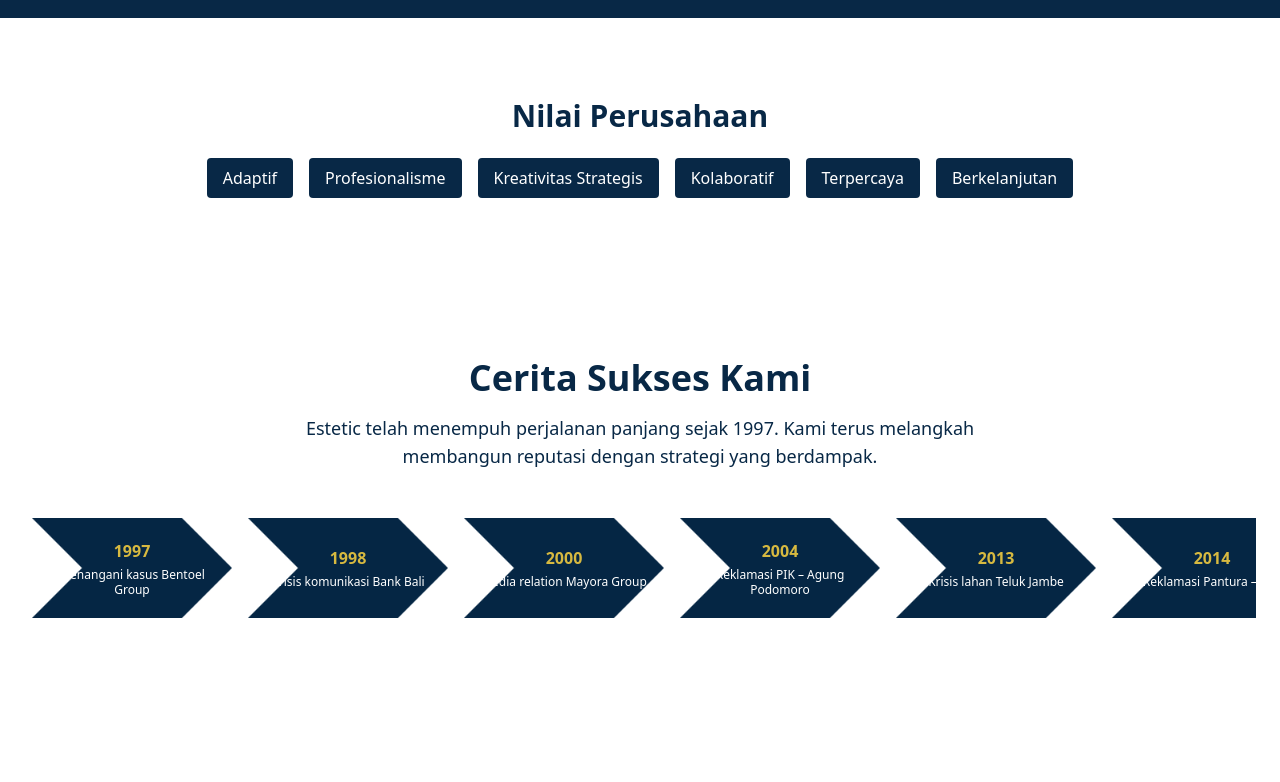
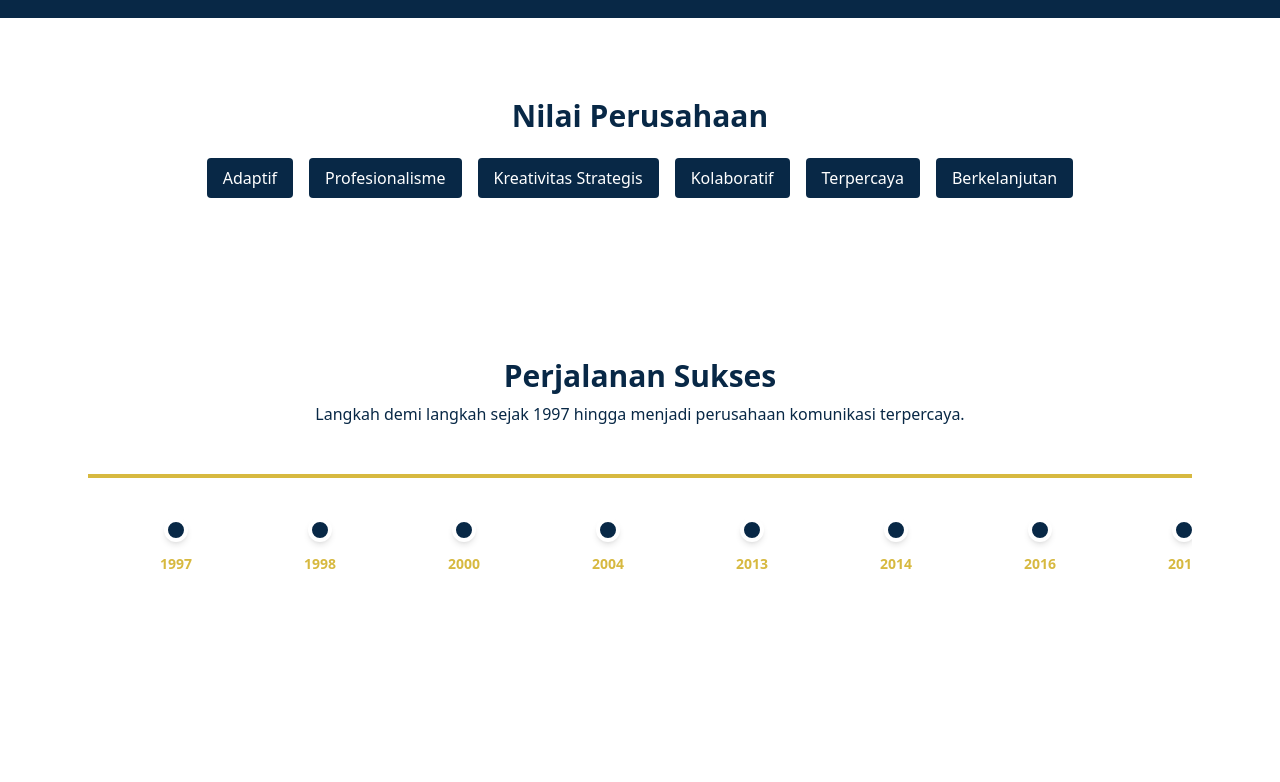
Before and after one commit to ProfAdri90/estetic-dinamis, a Next.js app: page / in a window 1280 px wide. Shown: the part 2000-2782 px from the top of the page. Built offline with nearby package versions, Linux system fonts and the light colour scheme.

Commit message:
Update index.js

```diff
--- a/pages/index.js
+++ b/pages/index.js
@@ -460,111 +460,31 @@ useEffect(() => {
   </div>
 </section>
 <section id="sukses" className="bg-white text-[#082846] py-20">
-  <div className="max-w-7xl mx-auto px-6 space-y-12">
+  <div className="max-w-6xl mx-auto px-6 text-center space-y-12">
 
-    {/* Judul dan Narasi */}
-    <div className="text-center space-y-4">
-      <h3 className="text-3xl md:text-4xl font-bold">
-        {lang === 'id' ? 'Cerita Sukses Kami' : 'Our Success Journey'}
-      </h3>
-      <p className="max-w-3xl mx-auto text-base md:text-lg leading-relaxed">
+    {/* Title & Desc */}
+    <div>
+      <h3 className="text-3xl font-bold">{lang === 'id' ? 'Perjalanan Sukses' : 'Success Journey'}</h3>
+      <p className="max-w-3xl mx-auto text-base mt-2">
         {lang === 'id'
-          ? 'Estetic telah menempuh perjalanan panjang sejak 1997. Kami terus melangkah membangun reputasi dengan strategi yang berdampak.'
-          : 'Since 1997, Estetic has been on a long journey. We keep building reputation through impactful strategies.'}
+          ? 'Langkah demi langkah sejak 1997 hingga menjadi perusahaan komunikasi terpercaya.'
+          : 'Step by step since 1997 to becoming a trusted communication firm.'}
       </p>
     </div>
 
-    {/* Arrow Timeline */}
-    <div className="overflow-x-auto">
-      <div className="flex gap-4 min-w-max px-2">
-        {[
-          {
-            year: 1997,
-            id: "Menangani kasus Bentoel Group",
-            en: "Handled Bentoel Group case",
-          },
-          {
-            year: 1998,
-            id: "Krisis komunikasi Bank Bali",
-            en: "Bank Bali communication crisis",
-          },
-          {
-            year: 2000,
-            id: "Media relation Mayora Group",
-            en: "Handled Mayora Group's media relations",
-          },
-          {
-            year: 2004,
-            id: "Reklamasi PIK – Agung Podomoro",
-            en: "Reclamation PIK – Agung Podomoro",
-          },
-          {
-            year: 2013,
-            id: "Krisis lahan Teluk Jambe",
-            en: "Teluk Jambe land crisis",
-          },
-          {
-            year: 2014,
-            id: "Reklamasi Pantura – APL",
-            en: "North Coast Reclamation – APL",
-          },
-          {
-            year: 2016,
-            id: "Serah terima Antasari 45",
-            en: "Handover of Antasari 45 apartments",
-          },
-          {
-            year: 2019,
-            id: "Recovery Saigon Delight",
-            en: "Saigon Delight recovery",
-          },
-          {
-            year: 2025,
-            id: "Transformasi generasi kedua",
-            en: "Second generation transformation",
-          },
-        ].map((item, index) => (
-          <div
-            key={index}
-            className="relative w-[200px] h-[100px] flex-shrink-0"
-            style={{
-              animation: `fadeUp 0.6s ease ${(index * 0.2).toFixed(1)}s forwards`,
-              opacity: 0
-            }}
-          >
-            <img
-              src="/assets/ss_clean.png"
-              alt={`Arrow ${item.year}`}
-              className="w-full h-full object-contain"
-            />
-            <div className="absolute inset-0 flex flex-col justify-center items-center text-center px-3">
-              <span className="text-md font-bold text-[#d7b940]">{item.year}</span>
-              <p className="text-xs mt-1 text-white leading-tight">
-                {lang === "id" ? item.id : item.en}
-              </p>
-            </div>
-          </div>
-        ))}
-      </div>
+    {/* Timeline */}
+    <div className="relative flex items-center justify-between w-full border-t-4 border-[#d7b940] px-4 py-10 overflow-x-auto">
+      {successStory.map((item, index) => (
+        <div key={index} className="relative flex flex-col items-center flex-shrink-0 w-36">
+          <div className="w-6 h-6 rounded-full bg-[#082846] border-4 border-white shadow-md z-10"></div>
+          <div className="mt-3 text-sm font-bold text-[#d7b940]">{item.year}</div>
+          <p className="text-xs mt-1">{lang === 'id' ? item.id : item.en}</p>
+        </div>
+      ))}
     </div>
+
   </div>
-
-  {/* CSS animation */}
-  <style jsx>{`
-    @keyframes fadeUp {
-      0% {
-        transform: translateY(30px);
-        opacity: 0;
-      }
-      100% {
-        transform: translateY(0);
-        opacity: 1;
-      }
-    }
-  `}</style>
 </section>
-
-
 
 
     <section id="testimoni" className="scroll-mt-[180px] bg-white text-[#082846] text-center py-20 px-8">
```
